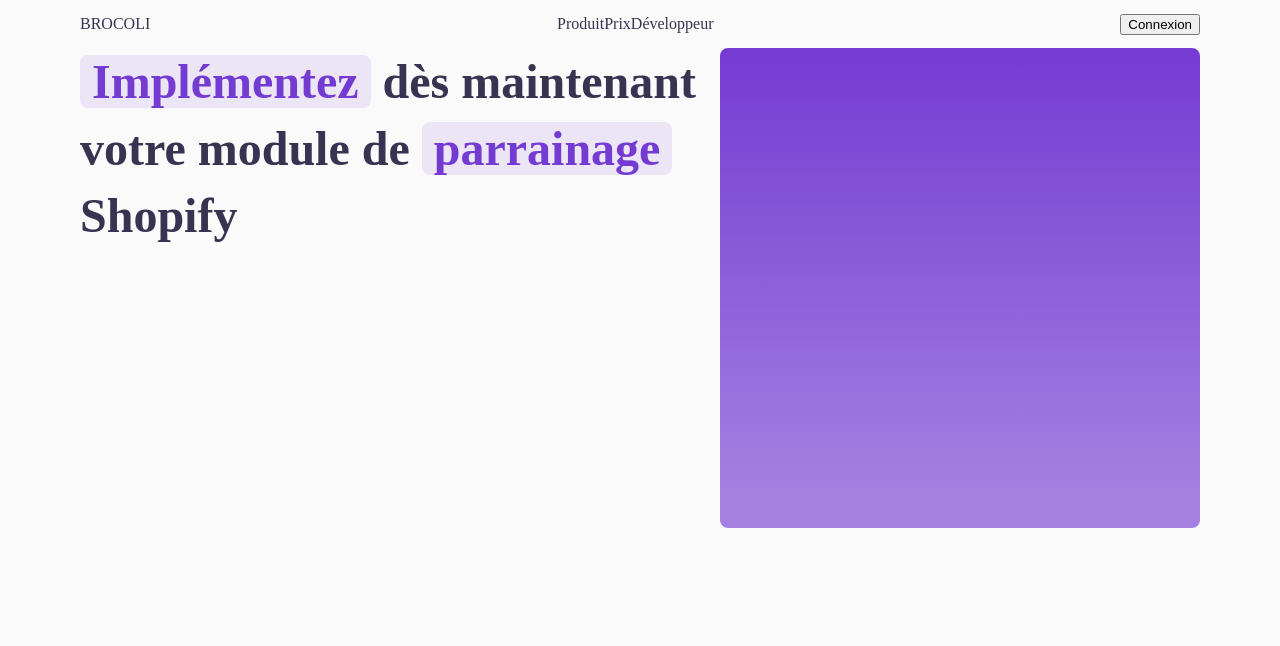
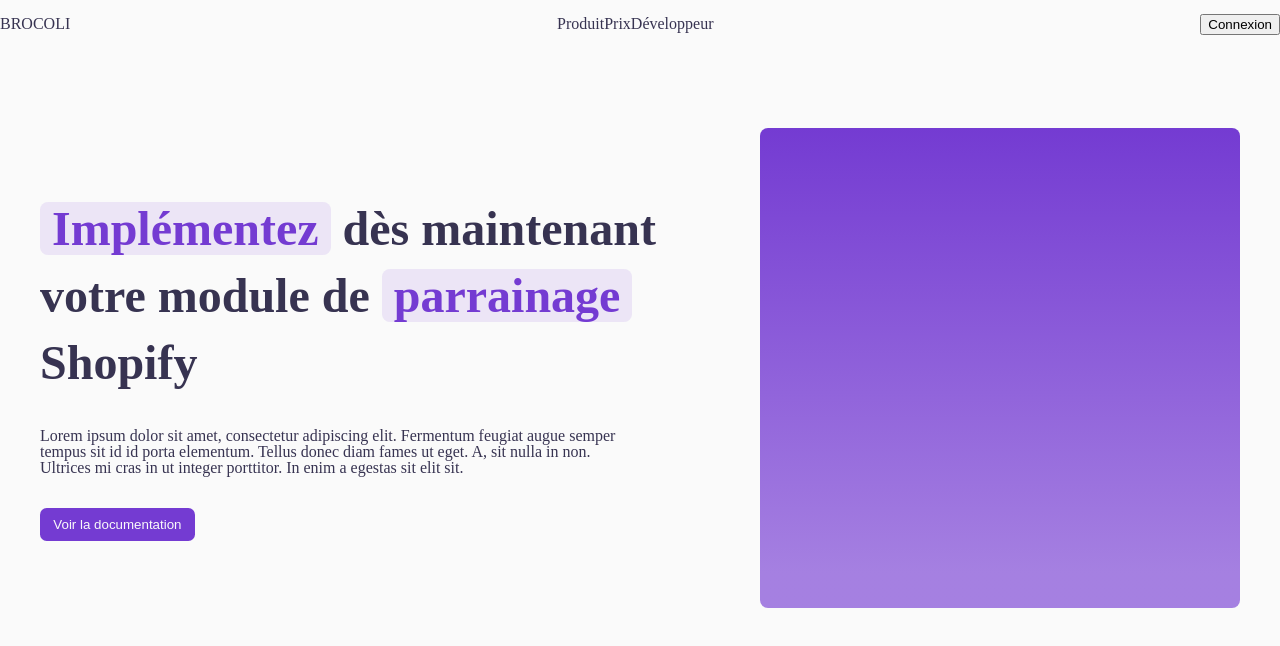
Before and after one commit to MaeWolff/potential-brocoli, a React (Create React App) app: page / in a window 1280 px wide. Shown: the top 646 px of the page. Built offline with nearby package versions, Linux system fonts and the light colour scheme.

Commit message:
feat: fix global layout and add button component

```diff
--- /dev/null
+++ b/src/components/base/Button.tsx
@@ -0,0 +1,31 @@
+import { ReactNode } from "react";
+import styled from "styled-components";
+
+const ButtonSizeValues = {
+  auto: { width: "fit-content", height: "2.5em" },
+  fullWidth: { width: "100%", height: "2.5em" },
+} as const;
+
+const ButtonStyled = styled.button<Props>`
+  width: ${({ size }) => ButtonSizeValues[size].width};
+  height: ${({ size }) => ButtonSizeValues[size].height};
+  background-color: ${({ theme }) => theme.colors.primary};
+  color: ${({ theme }) => theme.colors.white};
+  border: 0;
+  border-radius: 0.5em;
+  padding: 0 1em;
+`;
+
+export enum ButtonSizeEnum {
+  auto = "auto",
+  fullWidth = "fullWidth",
+}
+
+interface Props {
+  children: ReactNode;
+  size: ButtonSizeEnum;
+}
+
+export default function Button({ children, size }: Props) {
+  return <ButtonStyled size={size}>{children}</ButtonStyled>;
+}
--- a/src/components/index.ts
+++ b/src/components/index.ts
@@ -1,3 +1,7 @@
+// base
+export { default as Button } from "./base/Button";
+export { default as Spacer } from "./base/Spacer";
+
 // composed
 export { default as Header } from "./composed/Header";
 
--- a/src/pages/HomePage.tsx
+++ b/src/pages/HomePage.tsx
@@ -1,12 +1,17 @@
 import React from "react";
-import styled from "styled-components"
-import Header from "../components/composed/Header";
+import styled from "styled-components";
+import { ButtonSizeEnum } from "../components/base/Button";
+
+import { Spacer, Button } from "../components/index";
+import GlobalLayout from "../layouts/GlobalLayout";
 
 const HeroContainer = styled.div`
   display: flex;
   flex-direction: row;
   justify-content: space-between;
+  align-items: center;
   width: 100%;
+  height: 80vh;
 `;
 
 const HeroTitle = styled.h1`
@@ -34,18 +39,35 @@
     rgba(117, 59, 211, 0.64) 92.71%
   );
   border-radius: 8px;
-`
+`;
 
 export default function HomePage() {
   return (
-    <div>
-      <Header />
+    <GlobalLayout>
+      <HeroContainer>
+        <div>
+          <HeroTitle>
+            <span>Implémentez</span> dès maintenant votre module de{" "}
+            <span> parrainage </span> Shopify
+          </HeroTitle>
 
-      <HeroContainer>
-          <HeroTitle> <span>Implémentez</span> dès maintenant votre module de  <span> parrainage </span> Shopify</HeroTitle>
-          <HeroDiv></HeroDiv>
+          <Spacer axis="vertical" size={2} />
+
+          {/* TODO: fixme */}
+          <p style={{ maxWidth: "80%" }}>
+            Lorem ipsum dolor sit amet, consectetur adipiscing elit. Fermentum
+            feugiat augue semper tempus sit id id porta elementum. Tellus donec
+            diam fames ut eget. A, sit nulla in non. Ultrices mi cras in ut
+            integer porttitor. In enim a egestas sit elit sit.
+          </p>
+
+          <Spacer axis="vertical" size={2} />
+
+          <Button size={ButtonSizeEnum.auto}>Voir la documentation</Button>
+        </div>
+
+        <HeroDiv />
       </HeroContainer>
-
-    </div>
+    </GlobalLayout>
   );
 }
--- a/src/theme/globalStyle.ts
+++ b/src/theme/globalStyle.ts
@@ -46,7 +46,6 @@
 
 body {
   width: 100%;
-  padding: 0em 5em;
   min-height: 100vh;
   font-family: 'RedRose';
   color: ${({ theme }) => theme.colors.black};
```
